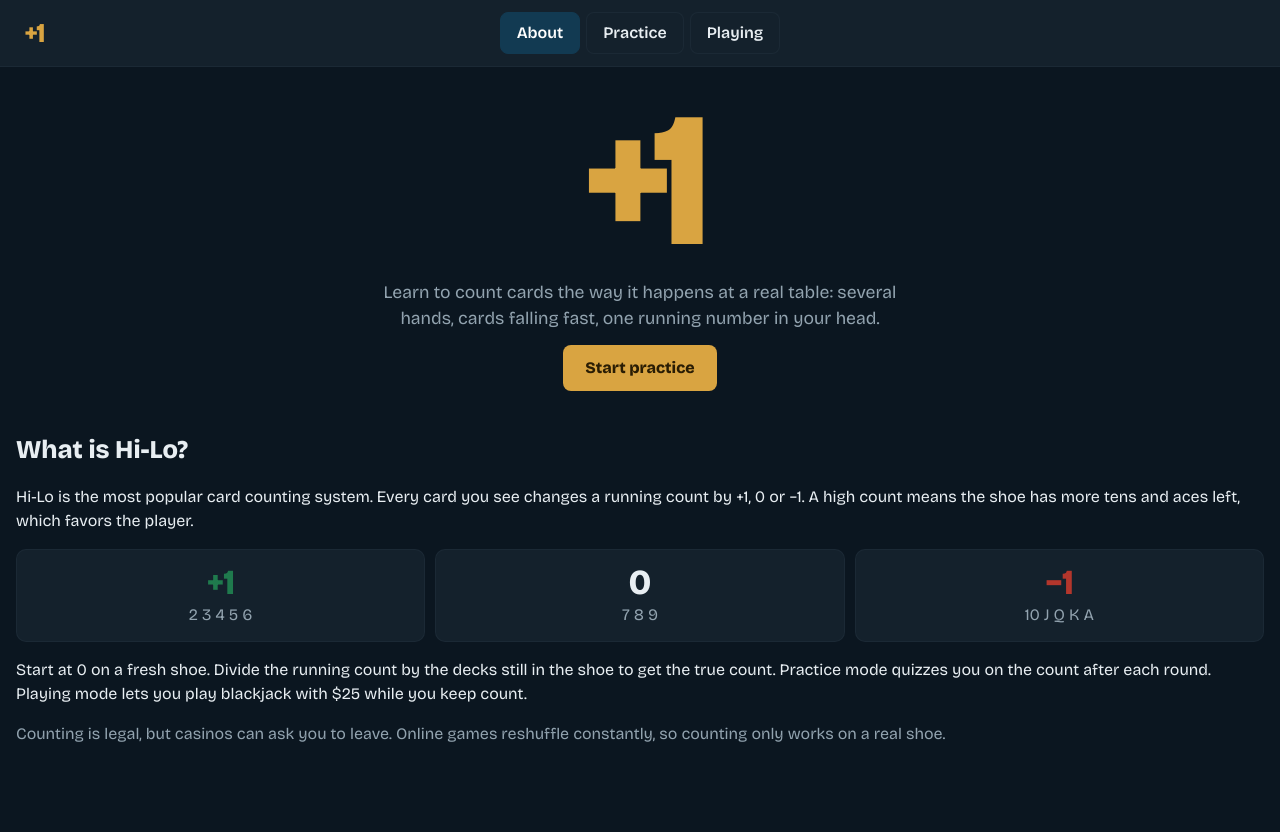
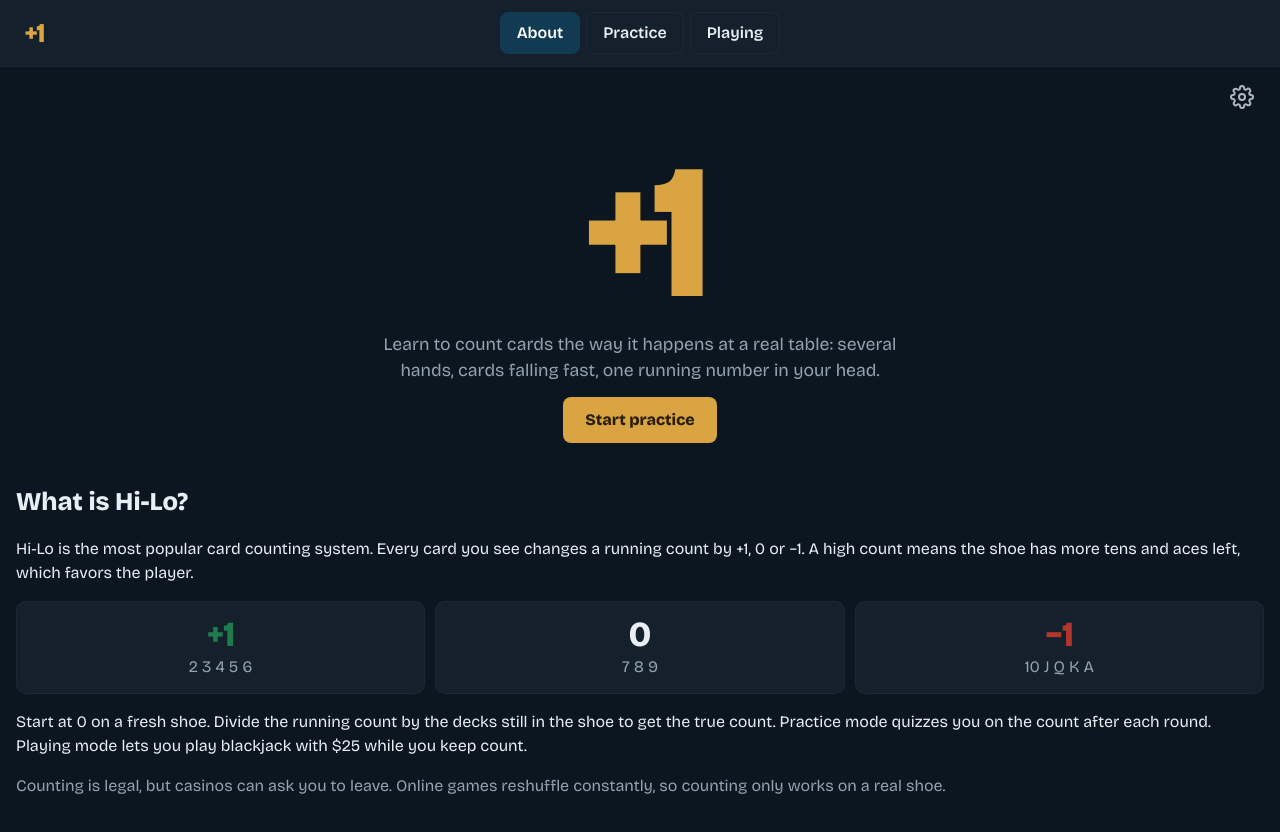
Before and after one commit to DaniilAndreyev/plus-one, a React (Vite) app: page / in a window 1280 px wide. Shown: the top 832 px of the page. Before the commit the page ends 802 px from the top, so only its background shows below. Built offline with nearby package versions, Linux system fonts and the light colour scheme.

Commit message:
Move the settings gear below the nav, out of the table
Render SettingsButton once in a toolbar under the header instead of
inside each stage; restyle it for the page background.

```diff
--- a/src/App.tsx
+++ b/src/App.tsx
@@ -1,3 +1,4 @@
+import SettingsButton from './components/SettingsButton'
 import { useHashRoute } from './hooks/useHashRoute'
 import About from './pages/About'
 import Playing from './pages/Playing'
@@ -28,6 +29,9 @@ export default function App() {
         <span />
       </header>
       <main>
+        <div className="toolbar">
+          <SettingsButton />
+        </div>
         <About active={route === 'about'} />
         <Practice active={route === 'practice'} />
         <Playing active={route === 'playing'} />
--- a/src/pages/Playing.tsx
+++ b/src/pages/Playing.tsx
@@ -1,7 +1,6 @@
 import { useEffect, useRef, useState } from 'react'
 import CountChip from '../components/CountChip'
 import Hand from '../components/Hand'
-import SettingsButton from '../components/SettingsButton'
 import { dealerPlay, handValue, settle, shouldDealerPlay } from '../engine/blackjack'
 import { hiLoValue } from '../engine/hiLo'
 import { buildShoe, drawCard, needsReshuffle } from '../engine/shoe'
@@ -94,7 +93,6 @@ export default function Playing({ active }: { active: boolean }) {
     <section id="playing" className={'view' + (active ? ' on' : '')}>
       <div className="stage">
         {showCount && <CountChip shoe={shoe.current} />}
-        <SettingsButton />
 
         <div className="pos" style={{ top: '3%', left: '50%' }}>
           <Hand cards={dealer} hideIndex={on ? 1 : -1} />
--- a/src/pages/Practice.tsx
+++ b/src/pages/Practice.tsx
@@ -1,7 +1,6 @@
 import { useEffect, useRef, useState } from 'react'
 import CountChip from '../components/CountChip'
 import Hand from '../components/Hand'
-import SettingsButton from '../components/SettingsButton'
 import { formatCount, hiLoValue } from '../engine/hiLo'
 import { buildShoe, drawCard, needsReshuffle } from '../engine/shoe'
 import type { Card, Shoe } from '../engine/types'
@@ -134,7 +133,6 @@ export default function Practice({ active }: { active: boolean }) {
     <section id="practice" className={'view' + (active ? ' on' : '')}>
       <div className="stage">
         {showCount && <CountChip shoe={shoe.current} />}
-        <SettingsButton />
 
         <div className="pos" style={{ top: '3%', left: '50%' }}>
           <Hand cards={hands.dealer} hideIndex={holeHidden ? 1 : -1} />
```
